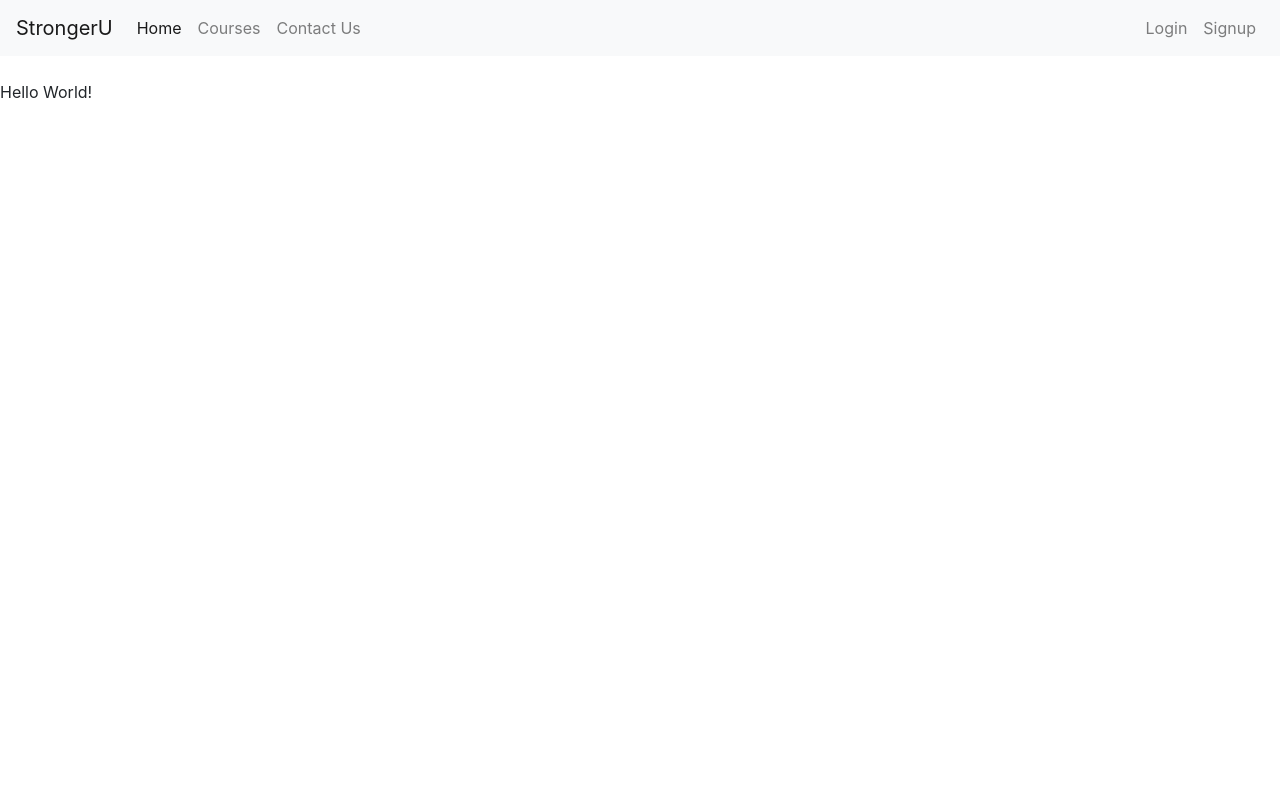
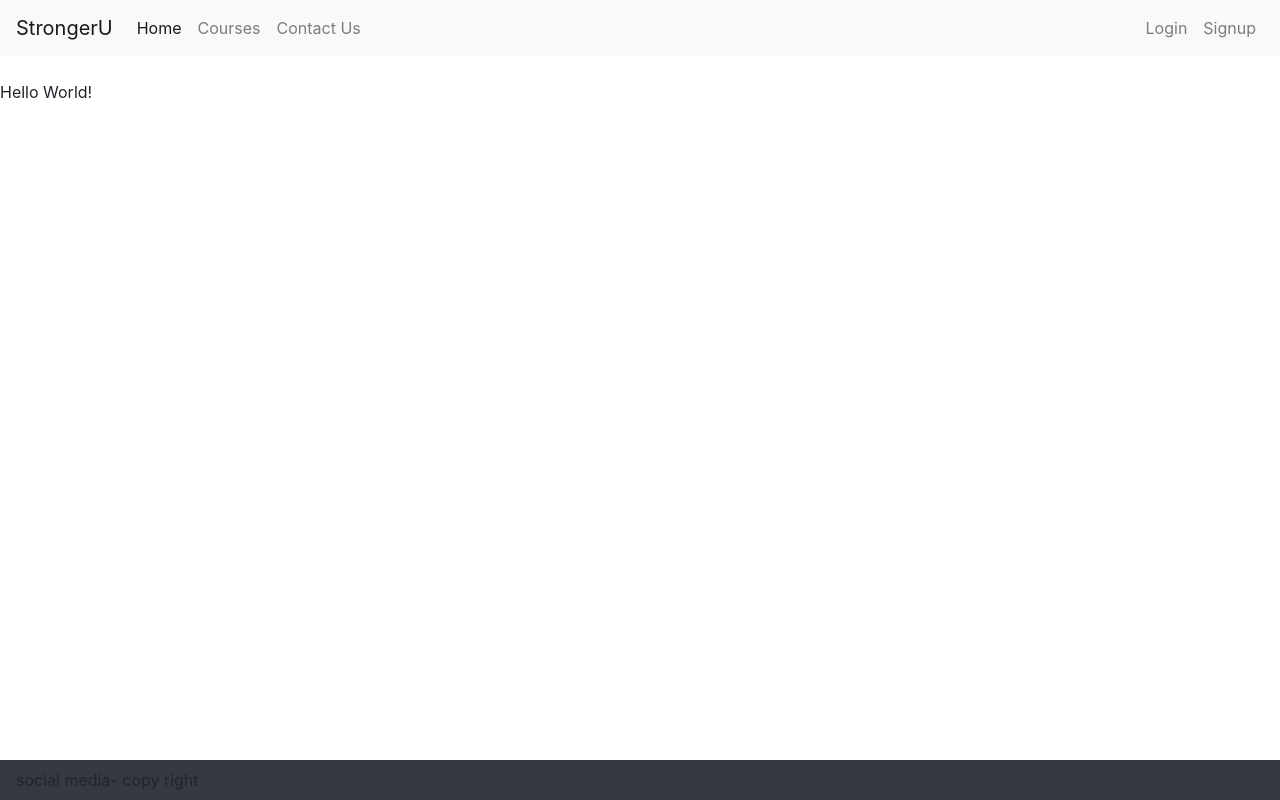
Before and after one commit to MitraNami/final_project, a React (Create React App) app in the folder client/: page / in a window 1280 px wide. Built offline with nearby package versions, Linux system fonts and the light colour scheme; no server answers.

Commit message:
Add Footer with margin

```diff
--- a/client/src/App.js
+++ b/client/src/App.js
@@ -15,6 +15,7 @@ import CourseEdit from 'components/CourseEdit';
 import LessonEdit from 'components/LessonEdit';
 import MyAccount from 'components/MyAccount';
 import Contact from 'components/Contact';
+import Footer from 'components/Footer';
 
 function App() {
 
@@ -65,6 +66,7 @@ function App() {
             <LessonEdit />
           </Route>
         </Switch>
+        <Footer />
       </Router>
     </div>
   );
--- a/client/src/components/CoursePage.js
+++ b/client/src/components/CoursePage.js
@@ -74,7 +74,7 @@ const CoursePage = (props) => {
 
 
   return (
-    <div className="container">
+    <div className="container mb-5">
 
       <h4>{course && course.title}</h4>
 
--- a/client/src/components/CoursesPage.js
+++ b/client/src/components/CoursesPage.js
@@ -48,7 +48,7 @@ const CoursesPage = (props) => {
   };
 
   return (
-    <div className="">
+    <div className="mb-5">
 
       <img style={myStyle} src="https://res.cloudinary.com/dxc1pdflu/image/upload/v1606336861/samples/SeniorYoga_cryk0v.png" alt="senior yoga" />
 
--- /dev/null
+++ b/client/src/components/Footer.js
@@ -0,0 +1,21 @@
+
+
+const Footer = () => {
+
+  return (
+
+
+
+      <nav className="navbar fixed-bottom bg-light bg-dark mt-3">
+        <div>social media- copy right</div>
+      </nav>
+
+
+
+  );
+
+
+};
+
+
+export default Footer;
```
